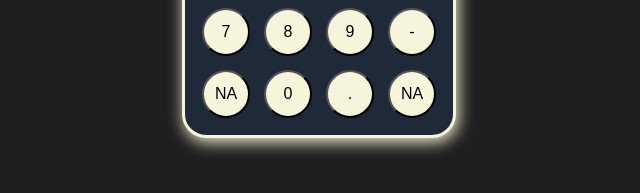
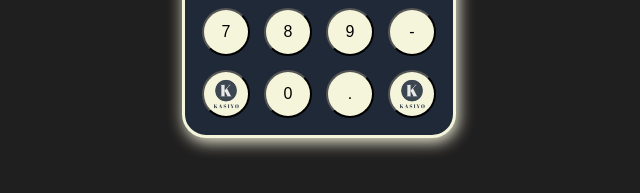
Before and after one commit to uttamkn/calculator, a plain HTML site: page index.html in a window 1280 px wide. Shown: the part 509-702 px from the top of the page, 321-961 px from the left. Drawn offline with Linux system fonts and the light colour scheme.

Commit message:
Add logo

```diff
--- a/index.html
+++ b/index.html
@@ -31,10 +31,10 @@
             <button class="keys symbols">8</button>
             <button class="keys symbols">9</button>
             <button class="keys symbols">-</button>
-            <button class="keys">NA</button>
+            <button class="keys"><img src="./imgs/KASIYO-logos_transparent.png" alt="logo"></button>
             <button class="keys symbols">0</button>
             <button class="keys symbols">.</button>
-            <button class="keys">NA</button>
+            <button class="keys"><img src="./imgs/KASIYO-logos_transparent.png" alt="logo"></button>
         </div>
     </div>
 </body>
--- a/style.css
+++ b/style.css
@@ -59,6 +59,9 @@ body{
 }
 
 .keys {
+    display: flex;
+    justify-content: center;
+    align-items: center;
     margin: 7px;
     width: 48px;
     height: 48px;
@@ -72,3 +75,7 @@ body{
     background-color: grey;
     color: beige;
 }
+
+img {
+    width: 40px;
+}
```
Also changed, not shown: imgs/KASIYO-logos_transparent.png (added).
